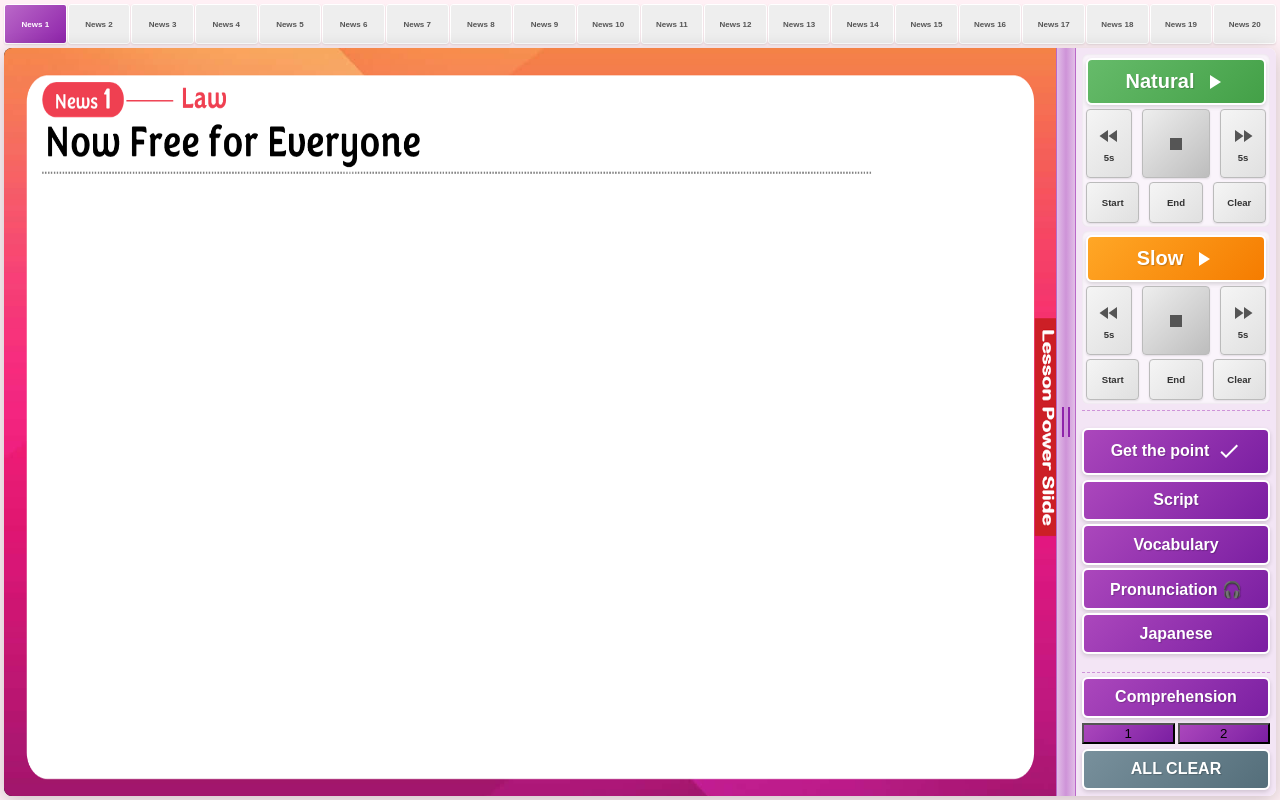
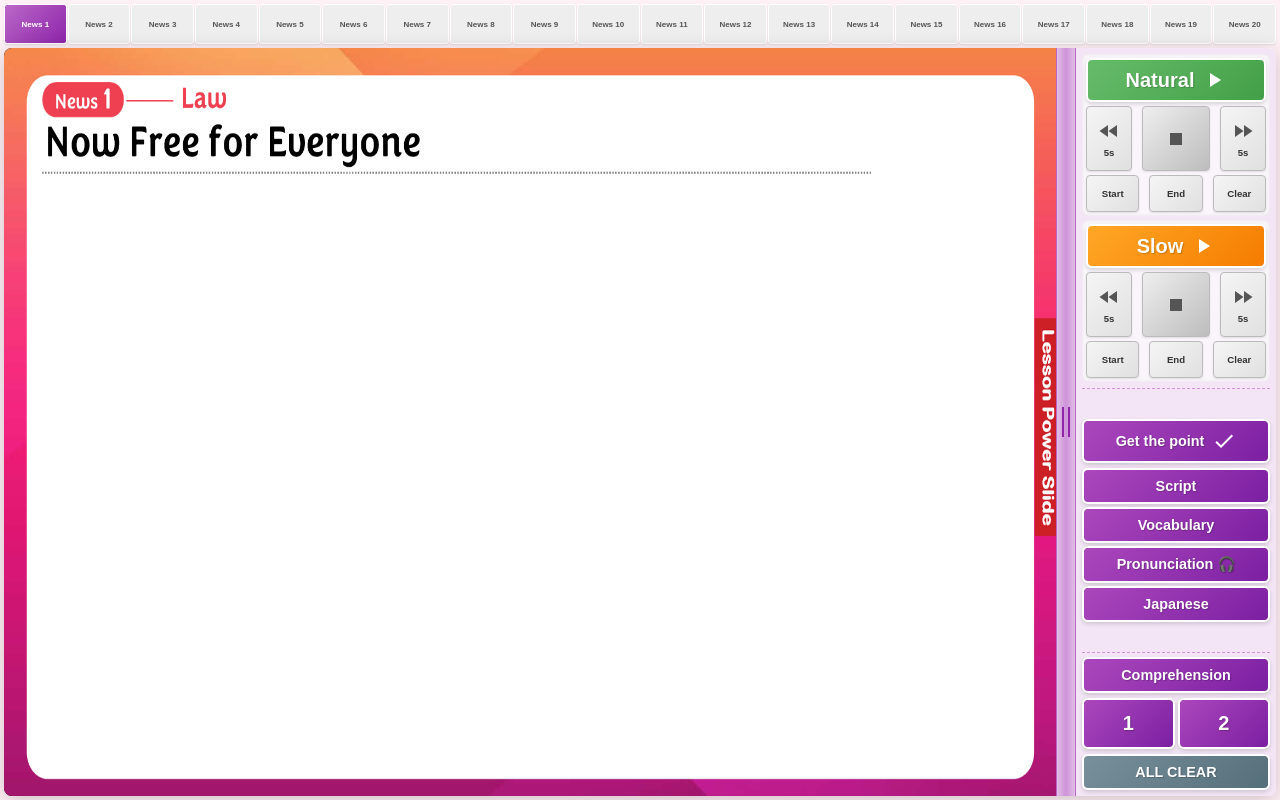
Before and after one commit to nakacy0919-Git/CNN-2026-Extended, a plain HTML site: page index.html in a window 1280 px wide. Drawn offline with Linux system fonts and the light colour scheme.

Commit message:
Update index.html

```diff
--- a/index.html
+++ b/index.html
@@ -9,7 +9,7 @@
         html, body {
             height: 100%;
             width: 100%;
-            overflow: hidden; /* 完全スクロール禁止 */
+            overflow: hidden; /* 全体のスクロールは禁止 */
             margin: 0;
             padding: 0;
             font-family: "Helvetica Neue", Arial, sans-serif;
@@ -48,7 +48,7 @@
         /* --- ナビゲーションバー (20個 1列配列) --- */
         .nav-container {
             width: 100%;
-            height: 5vh; /* 1列なので高さを少し抑える */
+            height: 5vh;
             min-height: 32px;
             display: grid;
             grid-template-columns: repeat(20, 1fr); /* 横20個均等割り */
@@ -64,7 +64,6 @@
             cursor: pointer;
             font-weight: bold;
             color: #555;
-            /* 20個並べるため文字を小さく調整 */
             font-size: clamp(6px, 1vh, 10px);
             transition: 0.3s;
             padding: 0;
@@ -94,6 +93,7 @@
             overflow: hidden;
             margin-bottom: 0;
             position: relative;
+            /* PC画面等で高さが十分ある場合はそのまま */
         }
 
         /* 左側：メイン画面 */
@@ -124,7 +124,7 @@
 
         .answer-box {
             position: absolute;
-            border: 4px solid #ab47bc; /* パープル系の枠に変更 */
+            border: 4px solid #ab47bc;
             border-radius: 8px;
             display: none;
             background-color: rgba(171, 71, 188, 0.2);
@@ -135,7 +135,7 @@
         /* --- リサイズハンドル --- */
         #drag-handle {
             width: 18px;
-            background: linear-gradient(to right, #e1bee7, #ce93d8, #e1bee7); /* 薄いパープル系 */
+            background: linear-gradient(to right, #e1bee7, #ce93d8, #e1bee7);
             cursor: col-resize;
             display: flex;
             justify-content: center;
@@ -159,16 +159,19 @@
             width: 200px;
             min-width: 160px;
             max-width: 60%;
-            background-color: #f3e5f5; /* 薄いパープル背景 */
+            background-color: #f3e5f5;
             padding: 6px;
             display: flex;
             flex-direction: column;
             justify-content: space-between;
             gap: 2px;
-            overflow: hidden;
             flex-shrink: 0;
             height: 100%;
             box-sizing: border-box;
+
+            /* 【重要】iPad/タブレット対策: 縦幅が足りない時はスクロールさせる */
+            overflow-y: auto;
+            min-height: 0; /* Flexboxの子要素でスクロールさせるために必要 */
         }
 
         .sidebar-group {
@@ -176,12 +179,13 @@
             display: flex;
             flex-direction: column;
             gap: 2px;
-            flex-shrink: 1;
+            flex-shrink: 0; /* 縮ませない */
         }
 
         .group-flexible {
             flex-grow: 1;
             justify-content: center;
+            flex-shrink: 1; /* ここだけ縮んでOK */
         }
 
         /* 共通ボタンスタイル */
@@ -191,25 +195,33 @@
             cursor: pointer;
             color: white;
             font-weight: 900;
-            font-size: clamp(10px, 2vh, 16px);
+            /* 縦幅を節約しつつ、文字サイズを確保 */
+            font-size: clamp(10px, 1.8vh, 16px);
             display: flex;
             justify-content: center;
             align-items: center;
             gap: 8px;
             transition: all 0.1s;
             width: 100%;
-            padding: clamp(6px, 1.2vh, 10px) 0;
+            /* 縦方向のパディングを少し詰めつつ、画面サイズに追従させる */
+            padding: clamp(4px, 1vh, 10px) 0;
             white-space: nowrap;
             box-shadow: 0 2px 4px rgba(0,0,0,0.15);
             text-shadow: 1px 1px 1px rgba(0,0,0,0.2);
-            flex-shrink: 1;
         }
         .btn:hover { opacity: 0.9; transform: translateY(-1px); }
         .btn:active { transform: translateY(1px); }
 
-        /* 再生ボタン専用 */
+        /* 再生ボタン専用 (大きく) */
         .btn-audio-nat, .btn-audio-slow {
             font-size: clamp(14px, 2.5vh, 20px) !important;
+        }
+
+        /* 数字ボタン「1」「2」専用 (前回の大きさに戻す設定) */
+        .btn-num {
+            /* 通常ボタンより文字も余白も大きくする */
+            font-size: clamp(14px, 2.5vh, 20px) !important;
+            padding: clamp(6px, 1.5vh, 12px) 0 !important;
         }
 
         /* オーディオエリア */
@@ -219,7 +231,6 @@
             padding: 4px;
             margin-bottom: 2px;
             box-shadow: inset 0 0 3px rgba(0,0,0,0.1);
-            flex-shrink: 1;
         }
 
         .audio-controls, .loop-controls {
@@ -231,12 +242,12 @@
 
         /* 制御ボタン (薄いグレー) */
         .ctrl-btn, .loop-btn {
-            background: linear-gradient(135deg, #f5f5f5, #e0e0e0); /* 薄いグレー */
-            color: #333; /* 文字色を濃く */
+            background: linear-gradient(135deg, #f5f5f5, #e0e0e0);
+            color: #333;
             border: 1px solid #bbb;
             border-radius: 4px;
             flex: 1;
-            padding: 14px 0;
+            padding: 12px 0; /* 少しパディング確保 */
             font-size: clamp(9px, 1.2vh, 12px);
             cursor: pointer;
             font-weight: bold;
@@ -247,7 +258,7 @@
             align-items: center;
             gap: 4px;
             flex-direction: column;
-            text-shadow: none; /* 影なしで見やすく */
+            text-shadow: none;
         }
 
         .stop-btn {
@@ -255,13 +266,12 @@
             flex: 1.5;
         }
 
-        /* コントロールボタン内のアイコンも濃い色に */
         .ctrl-btn .icon-svg, .stop-btn .icon-svg, .loop-btn .icon-svg {
             fill: #555;
         }
 
         .loop-active {
-            background: #ffccbc !important; /* アクティブ時は少し色をつける */
+            background: #ffccbc !important;
             color: #d84315 !important;
             border: 2px solid #ff7043 !important;
         }
@@ -274,30 +284,29 @@
             margin-top: 2px;
         }
 
-        /* --- カラーパレット変更 --- */
+        /* --- カラーパレット --- */
 
-        /* Natural: さわやかなグリーン */
+        /* Natural: グリーン */
         .btn-audio-nat { background: linear-gradient(135deg, #66bb6a, #43a047); }
 
-        /* Slow: オレンジグラデーション */
+        /* Slow: オレンジ */
         .btn-audio-slow { background: linear-gradient(135deg, #ffa726, #f57c00); }
 
-        /* その他の学習ボタン（全てパープルグラデーション） */
+        /* その他の学習ボタン（パープル） */
         .btn-point,
         .btn-script,
         .btn-vocab,
         .btn-japanese,
         .btn-compre,
         .btn-num {
-            background: linear-gradient(135deg, #ab47bc, #7b1fa2); /* パープル */
+            background: linear-gradient(135deg, #ab47bc, #7b1fa2);
             margin-bottom: 1px;
         }
 
-        /* Pointボタンの文字色調整（背景が濃い紫になったので白文字へ） */
         .btn-point { color: white; text-shadow: 1px 1px 1px rgba(0,0,0,0.2); margin-bottom: 3px; }
         .btn-point .icon-svg { fill: white; }
 
-        /* ALL CLEARボタン（少し色味を変えるか、統一するか） */
+        /* ALL CLEARボタン */
         .btn-clear { background: linear-gradient(135deg, #78909c, #546e7a); margin-top: 2px; }
 
         hr {
@@ -426,8 +435,8 @@
             <div class="sidebar-group">
                 <button class="btn btn-compre" onclick="toggleSlide('compre')">Comprehension</button>
                 <div class="quiz-controls">
-                    <button class="btn-num" onclick="toggleAnswer(1)">1</button>
-                    <button class="btn-num" onclick="toggleAnswer(2)">2</button>
+                    <button class="btn btn-num" onclick="toggleAnswer(1)">1</button>
+                    <button class="btn btn-num" onclick="toggleAnswer(2)">2</button>
                 </div>
                 <button class="btn btn-clear" onclick="clearAllAnswers()">ALL CLEAR</button>
             </div>
```
